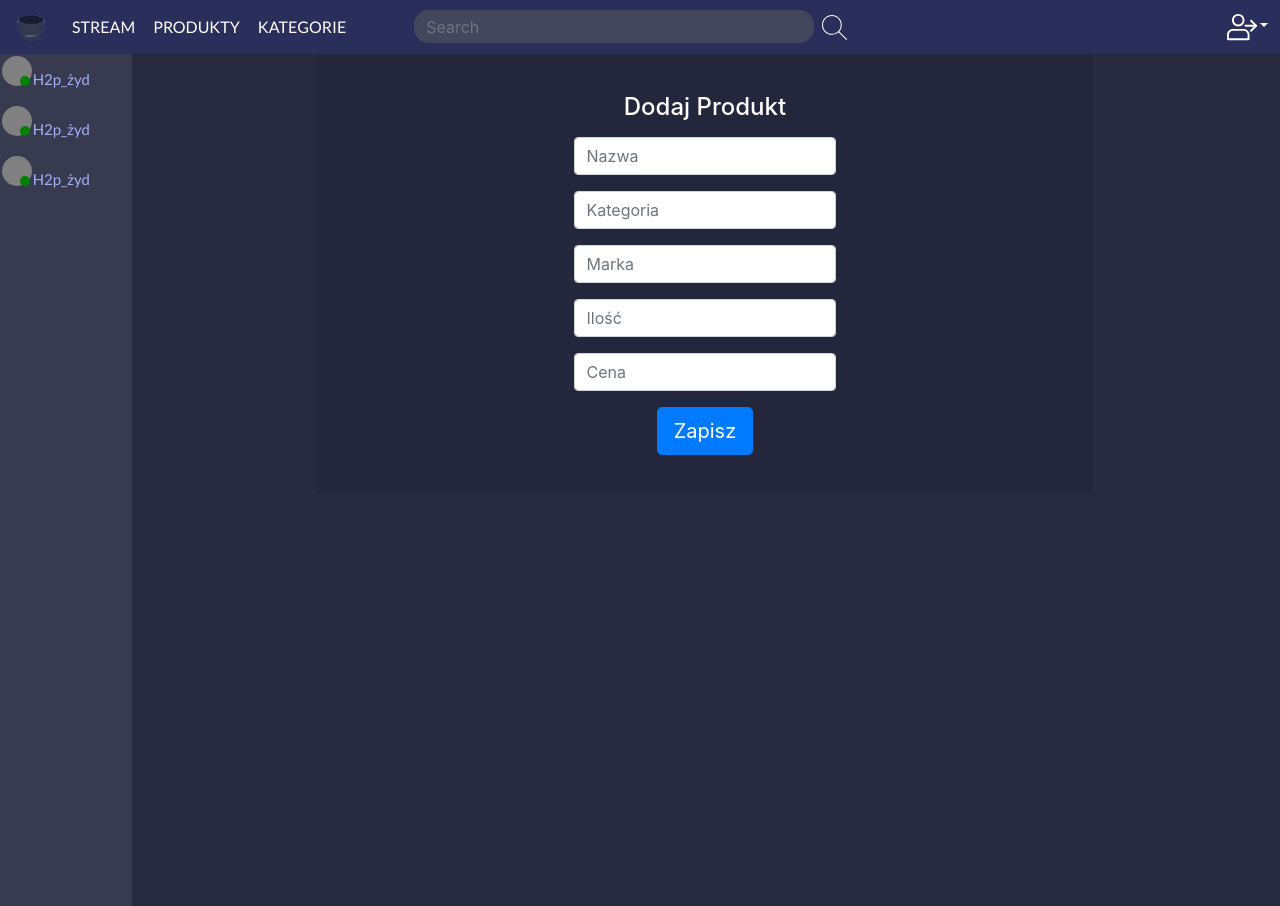
After one commit to JakubStepnik/sklep, a PHP site: page /dodaj_produkt.php in a window 1280 px wide. The commit adds this page. Run offline with PHP 8.4, Linux system fonts and the light colour scheme.

Commit message:
dodawanie produktu

```diff
--- /dev/null
+++ b/dodaj_produkt.php
@@ -0,0 +1,128 @@
+<?php
+include_once "head.php";
+echo "</head>";
+include_once "nav.php";
+?>
+          <!--BODY-->
+          <div style="margin-top:45.5px;" >
+             <!--LEFT-->
+            <div class="obserwowani" style="position: fixed">
+              <!--LEFT1-->
+              <div class="row">
+                <div class="d-flex justify-content-between blok-700">
+                <div class=col-1>
+              <div class="kolo">
+         <svg height="50" width="50">
+   <circle cx="17" cy="25" r="15" stroke-width="3" fill="grey" />
+</svg>
+</div>
+<svg style="  width: 100%;height: 100% ;position: absolute;top: 30;left: 15;"height="25" width="30">
+  <circle cx="25" cy="5" r="5" stroke-width="3" fill="green"/>
+</svg>
+</div>
+<div class="row " style="position: relative; left:-34px;">
+<div class="col-lg-12 col-sm-10 napis-obserwowani  text-truncate" >H2p_żyd</div>
+</div>
+</div>
+</div>
+ <!--LEFT2-->
+              <div class="row">
+                <div class="d-flex justify-content-between blok-700">
+                <div class=col-1>
+              <div class="kolo">
+         <svg height="50" width="50">
+   <circle cx="17" cy="25" r="15" stroke-width="3" fill="grey" />
+</svg>
+</div>
+<svg style="  width: 100%;height: 100% ;position: absolute;top: 30;left: 15;"height="25" width="30">
+  <circle cx="25" cy="5" r="5" stroke-width="3" fill="green"/>
+</svg>
+</div>
+<div class="row " style="position: relative; left:-34px;">
+  <div class="col-lg-12 col-sm-10 napis-obserwowani  text-truncate" >H2p_żyd</div>
+  </div>
+</div>
+</div>
+ <!--LEFT3-->
+ <div class="row">
+  <div class="d-flex justify-content-between blok-700">
+  <div class=col-1>
+<div class="kolo">
+<svg height="50" width="50">
+<circle cx="17" cy="25" r="15" stroke-width="3" fill="grey" />
+</svg>
+</div>
+<svg style="  width: 100%;height: 100% ;position: absolute;top: 30;left: 15;"height="25" width="30">
+<circle cx="25" cy="5" r="5" stroke-width="3" fill="green"/>
+</svg>
+</div>
+<div class="row " style="position: relative; left:-34px;">
+  <div class="col-lg-12 col-sm-10 napis-obserwowani  text-truncate" >H2p_żyd</div>
+  </div>
+</div>
+</div>
+</div>
+<!--Ustawienia-->
+<div class="lorem">
+    <div class="row flex-column  nomargin align-items-center">
+
+        <div class="col-9 " style="padding:15px;background-color:#24273C">
+            <section id="cover" class="min-vh-50">
+                <div id="cover-caption">
+                    <div class="container">
+                        <div class="row text-white">
+                            <div class="col-xl-5 col-lg-6 col-md-8 col-sm-10 mx-auto text-center form p-4">
+                                <h4 class="display-12 py-2 text-center " >Dodaj Produkt</h4>
+                                    <form action="dolacz/ds.inc.php" class="justify-content-center" method="post">
+                                        <div class="form-group">
+                                            <input type="text" class="form-control" placeholder="Nazwa" name="nazwa">
+                                        </div>
+                                        <div class="form-group">
+                                            <input type="text" class="form-control" placeholder="Kategoria" name="kategoria">
+                                        </div>
+                                        <div class="form-group">
+                                            <input type="text" class="form-control" placeholder="Marka" name="marka">
+                                        </div>
+                                        <div class="form-group">
+                                            <input type="text" class="form-control" placeholder="Ilość" name="ilosc">
+                                        </div>
+                                        <div class="form-group">
+                                            <input type="text" class="form-control" placeholder="Cena" name="cena">
+                                        </div>
+                                        <button type="submit" class="btn btn-primary btn-lg" name="dodaj_submit">Zapisz</button>
+                                    </form>
+                                    <?php
+                                    if(isset($_GET["error"])){
+                                      if($_GET["error"]=="none"){
+                                        echo "<zspan style='color:pink' <p>Zmiany zostały zapisane</p></span>";
+                                      }
+                                      else if($_GET["error"]=="notchange"){
+                                        echo "<span style='color:pink' <p>Niczego nie zmieniono!</p></span>";
+                                      }
+                                      else if($_GET["error"]=="invalidUid"){
+                                        echo "<span style='color:pink' <p>login się nie zgadza</p></span>";
+                                      }
+                                      else if($_GET["error"]=="invalidEmail"){
+                                        echo "<span style='color:pink' <p>zły email!</p></span>";
+                                      }
+                                      else if($_GET["error"]=="passnotmach"){
+                                        echo "<span style='color:pink' <p>Hasło jest zajęte</p></span>";
+                                      }
+                                      else if($_GET["error"]=="usernametaken"){
+                                        echo "<span style='color:pink' <p>już taki nick jest zajęty</p></span>";
+                                      }
+                                    }
+                                    ?>
+                            </div>
+                        </div>
+                    </div>
+
+                </div>
+
+
+ </div>
+<script src="bootstrap/jquery.js"></script>
+            <script src="bootstrap/bootstrap.bundle.min.js"></script>
+        </body>
+
+</html>
--- a/panel_adm.php
+++ b/panel_adm.php
@@ -74,7 +74,7 @@ include_once "nav.php";
                             <div class="col-xl-12 col-lg-6 col-md-8 col-sm-10 mx-auto text-center form p-4">
                                 <h4 class="display-12 text-center " >Panel administracyjny</h4>
                                 <h4 class="display-12 text-center " >Produkt</h4>
-                                       <a href="edycja_produkty.php"> <button class="btn btn-primary btn-lg">Dodaj</button> </a>
+                                       <a href="dodaj_produkt.php"> <button class="btn btn-primary btn-lg">Dodaj</button> </a>
                                        <a href="dodaj_pracownika.php"> <button class="btn btn-primary btn-lg"> Edytuj</button> </a>
                                        <a href="edycja_pracownika.php"> <button class="btn btn-primary btn-lg"> Usuń</button> </a>
 
@@ -84,7 +84,7 @@ include_once "nav.php";
                             <div class="col-xl-12 col-lg-6 col-md-8 col-sm-10 mx-auto text-center form p-4">
                                 <h4 class="display-12 text-center " >Pracownik</h4>
                                        <a href="dodaj_pracownika.php"> <button class="btn btn-primary btn-lg">Dodaj</button> </a>
-                                       <a href="dodaj_pracownika.php"> <button class="btn btn-primary btn-lg"> Edytuj</button> </a>
+                                       <a href="edycja_pracownika.php"> <button class="btn btn-primary btn-lg"> Edytuj</button> </a>
                                        <a href="usun_pracownika.php"> <button class="btn btn-primary btn-lg"> Usuń</button> </a>
 
                             </div>
```
Also changed, not shown: dolacz/ds.inc.php (added, +30 -0 lines), dolacz/functions.inc.php (+72 -0 lines).
